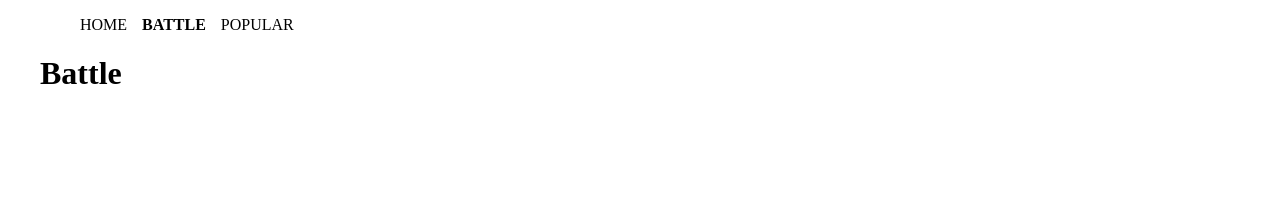
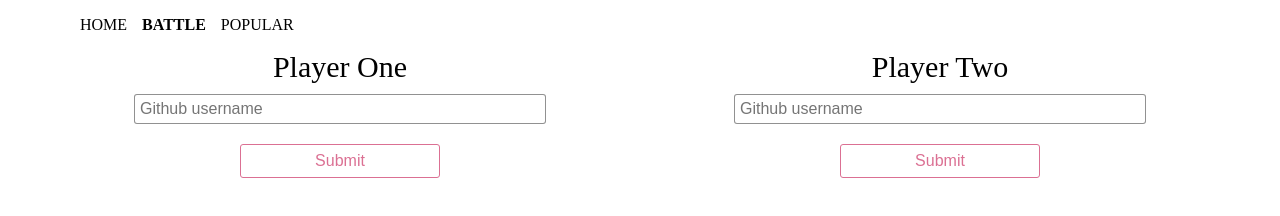
Before and after one commit to NoelAnnParisi/GitHub-AllStars, a React app: page /battle in a window 1280 px wide. Built offline with nearby package versions, Linux system fonts and the light colour scheme.

Commit message:
styling PlayerInput

```diff
--- a/app/components/App.js
+++ b/app/components/App.js
@@ -4,7 +4,7 @@ import ReactRouter, {BrowserRouter, Route, Switch} from 'react-router-dom'
 import Home from './Home'
 import Popular from './Popular'
 import Nav from './Nav'
-import Battle from '../screens/Battle'
+import Battle from './Battle'
 
 // Switch renders one specific route,
 // if none of the routes are rendered you can render a 404
--- /dev/null
+++ b/app/components/Battle.js
@@ -0,0 +1,47 @@
+import React, {Component} from 'react'
+
+import PlayerInput from '../screens/PlayerInput'
+
+export default class Battle extends Component {
+  constructor(props) {
+    super(props)
+    this.state = {
+      playerOneName: '',
+      playerTwoName: '',
+      playerOneImage: null,
+      playerTwoImage: null,
+    }
+    this.handleSubmit = this.handleSubmit.bind(this)
+  }
+  handleSubmit(id, userName) {
+    this.setState(() => {
+      const newState = {}
+      newState[id + 'Name'] = userName
+      newState[id + 'Image'] = `https://github.com/${userName}/png?size=200`
+      return newState
+    })
+  }
+
+  render() {
+    const playerOneName = this.state.playerOneName
+    const playerTwoName = this.state.playerTwoName
+    return (
+      <div>
+        <div className="row">
+          {!playerOneName &&
+            <PlayerInput
+              id="playerOne"
+              label="Player One"
+              onSubmit={this.handleSubmit}
+            />}
+          {!playerTwoName &&
+            <PlayerInput
+              id="playerTwo"
+              label="Player Two"
+              onSubmit={this.handleSubmit}
+            />}
+        </div>
+      </div>
+    )
+  }
+}
--- a/app/components/Home.js
+++ b/app/components/Home.js
@@ -1,6 +1,6 @@
 import React, {Component} from 'react'
 
-const Link = require('react-router-dom').Link
+import {Link} from 'react-router-dom'
 
 export default class Home extends Component {
   render() {
--- a/app/components/Nav.js
+++ b/app/components/Nav.js
@@ -1,7 +1,7 @@
 import React from 'react'
 
 // changes the css of selected navbar item
-const NavLink = require('react-router-dom').NavLink
+import {NavLink} from 'react-router-dom'
 
 const Nav = () => {
   return (
--- a/app/components/Popular.js
+++ b/app/components/Popular.js
@@ -1,5 +1,5 @@
 import React, {Component} from 'react'
-import SelectedLanguage from './SelectedLanguage'
+import SelectedLanguage from '../screens/SelectedLanguage'
 import api from '../utils/app'
 
 import RepoGrid from '../screens/RepoGrid'
--- a/app/index.css
+++ b/app/index.css
@@ -100,3 +100,36 @@ li {
 .button:active {
   transform: translateY(1px);
 }
+
+.row {
+  display: flex;
+  justify-content: space-around;
+}
+
+.column {
+  display: flex;
+  flex-direction: column;
+  width: 500px;
+  align-items: center;
+}
+
+.column input {
+  border-radius: 3px;
+  margin: 10px 0;
+  padding: 5px;
+  border: 1px solid rgba(0, 0, 0, 0.43);
+  font-size: 16px;
+  width: 80%;
+}
+
+.column label {
+  text-align: center;
+  font-size: 30px;
+  font-weight: 200;
+}
+
+.header {
+  text-align: center;
+  font-size: 30px;
+  font-weight: 200;
+}
--- a/app/screens/Battle.js
+++ /dev/null
@@ -1,7 +0,0 @@
-import React, {Component} from 'react'
-
-export default class Battle extends Component {
-  render() {
-    return <h1> Battle </h1>
-  }
-}
--- /dev/null
+++ b/app/screens/PlayerInput.js
@@ -0,0 +1,52 @@
+import React, {Component} from 'react'
+import PropTypes from 'prop-types'
+
+export default class PlayerInput extends Component {
+  constructor(props) {
+    super(props)
+    this.state = {
+      username: '',
+    }
+    this.handleChange = this.handleChange.bind(this)
+    this.handleSubmit = this.handleSubmit.bind(this)
+  }
+  handleChange(evt) {
+    const value = evt.target.value
+    this.setState({
+      username: value,
+    })
+  }
+  handleSubmit(evt) {
+    evt.preventDefault()
+    this.props.onSubmit(this.props.id, this.state.username)
+  }
+  render() {
+    return (
+      <form className="column" onSubmit={this.handleSubmit}>
+        <label className="header" htmlFor="username">
+          {this.props.label}
+        </label>
+        <input
+          placeholder="Github username"
+          autoComplete="off"
+          id="username"
+          type="text"
+          value={this.state.username}
+          onChange={this.handleChange}
+        />
+        <button
+          className="button"
+          type="submit"
+          disabled={!this.state.username}>
+          {' '}Submit{' '}
+        </button>
+      </form>
+    )
+  }
+}
+
+PlayerInput.propTypes = {
+  onSubmit: PropTypes.func.isRequired,
+  label: PropTypes.string.isRequired,
+  id: PropTypes.string.isRequired,
+}
--- a/app/components/SelectedLanguage.js
+++ b/app/screens/SelectedLanguage.js
@@ -1,5 +1,3 @@
-// move to screens folder & change import on Popular.js
-
 import React, {Component} from 'react'
 import PropTypes from 'prop-types'
 
```
